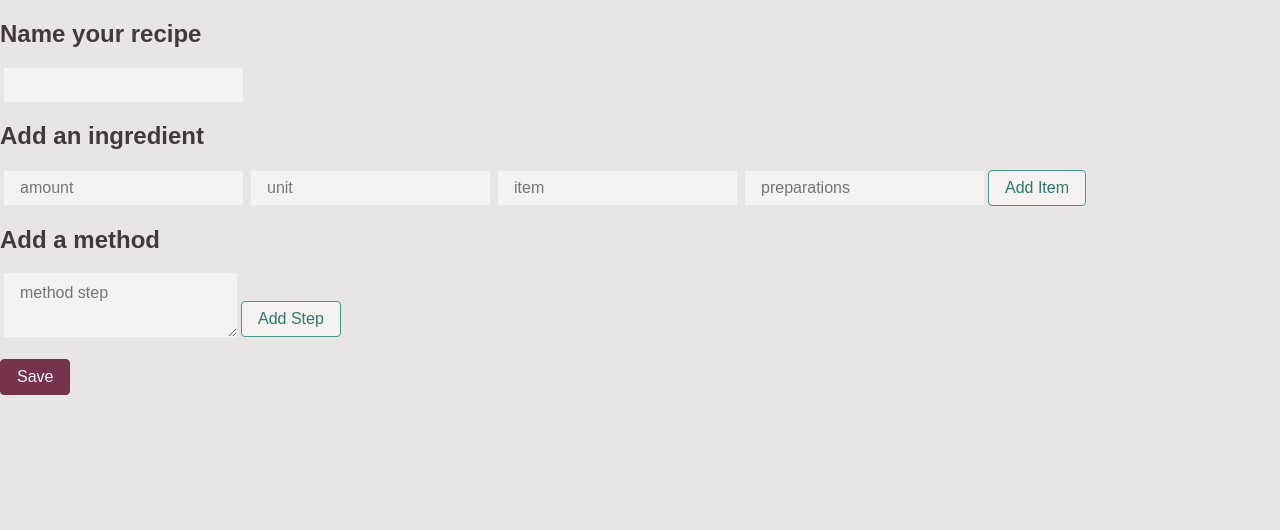
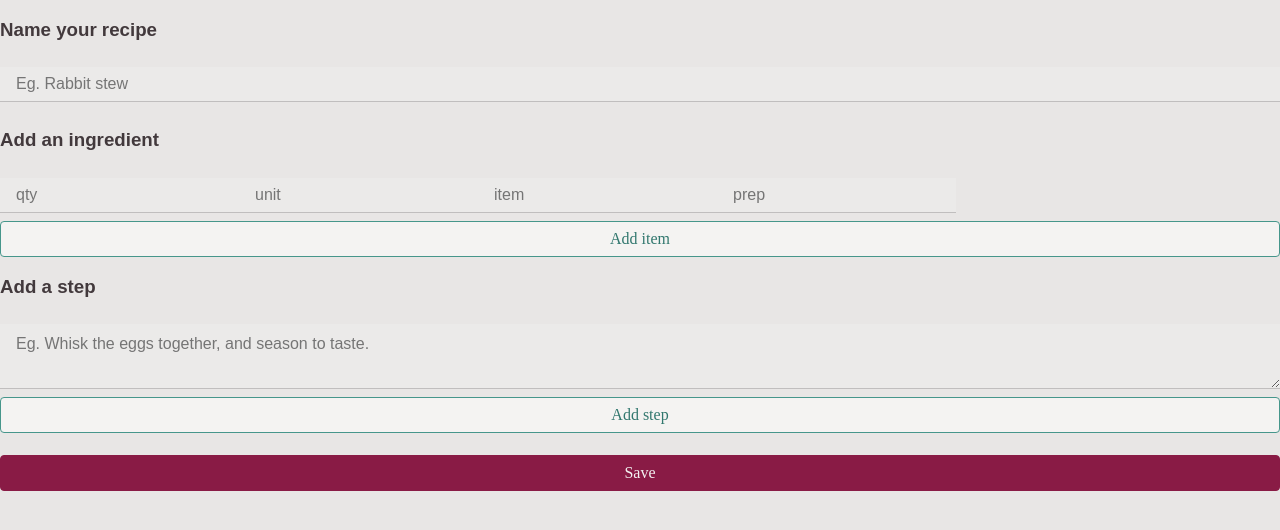
Before and after one commit to juanojeda/recipes-online, a Next.js app: page /editor in a window 1280 px wide. Shown: the top 530 px of the page. Built offline with nearby package versions, Linux system fonts and the light colour scheme; a web font is replaced by a local one.

Commit message:
styling, clear recipe on submit, update readme, remove added recipe

```diff
--- a/components/AddIngredient.js
+++ b/components/AddIngredient.js
@@ -1,8 +1,14 @@
 import React, { useState } from "react";
 import PropTypes from "prop-types";
+import styled from "styled-components";
 
 import { Input } from "./Input";
 import Button from "./Button";
+
+const FlexContainer = styled.div`
+  display: flex;
+`;
+const FlexItem = styled.div``;
 
 const AddIngredient = ({ setValueFn }) => {
   const [amount, setAmount] = useState("");
@@ -25,17 +31,27 @@ const AddIngredient = ({ setValueFn }) => {
 
   return (
     <div>
-      <Input value={amount} setter={setAmount} placeholder="amount" />
+      <FlexContainer>
+        <FlexItem>
+          <Input value={amount} setter={setAmount} placeholder="qty" />
+        </FlexItem>
+        <FlexItem>
           <Input value={unit} setter={setUnit} placeholder="unit" />
+        </FlexItem>
+        <FlexItem>
           <Input value={item} setter={setItem} placeholder="item" />
+        </FlexItem>
+        <FlexItem>
           <Input
             value={preparations}
             setter={setPreparations}
-        placeholder="preparations"
+            placeholder="prep"
           />
+        </FlexItem>
+      </FlexContainer>
 
-      <Button variant="secondary" fn={addIngredient}>
-        Add Item
+      <Button variant="secondary" fn={addIngredient} block>
+        Add item
       </Button>
     </div>
   );
--- a/components/AddMethodStep.js
+++ b/components/AddMethodStep.js
@@ -19,10 +19,10 @@ const AddMethodStep = ({ setValueFn }) => {
         type="textarea"
         value={step}
         setter={setStep}
-        placeholder="method step"
+        placeholder="Eg. Whisk the eggs together, and season to taste."
       />
       <Button variant="secondary" fn={addStep}>
-        Add Step
+        Add step
       </Button>
     </div>
   );
--- a/components/Button.js
+++ b/components/Button.js
@@ -2,6 +2,7 @@ import React from "react";
 import PropTypes from "prop-types";
 import styled from "styled-components";
 
+import { fontSets } from "../utils/style-utils/fonts";
 import colours from "../utils/style-utils/colours";
 
 const Component = styled.button`
@@ -10,17 +11,18 @@ const Component = styled.button`
   border: ${({ variant }) => colours.buttons[variant].border};
   border-radius: 0.25rem;
   color: ${({ variant }) => colours.buttons[variant].text};
-  font-family: inherit;
+  font-family: ${fontSets.sans["700"]};
   font-size: 1rem;
   padding-bottom: 0.5rem;
   padding-left: 1rem;
   padding-right: 1rem;
   padding-top: 0.5rem;
+  width: ${({ block }) => (block ? "100%" : undefined)};
 `;
 
 const Button = ({ variant, children, fn }) => {
   return (
-    <Component variant={variant} onClick={fn}>
+    <Component variant={variant} onClick={fn} block>
       {children}
     </Component>
   );
--- a/components/Input.js
+++ b/components/Input.js
@@ -6,14 +6,21 @@ import colours from "../utils/style-utils/colours";
 const StyledInput = styled.input`
   background: ${colours.inputs.bg};
   border: none;
-  margin-right: 0.25rem;
+  border-bottom: ${colours.inputs.borderBottom};
+  font-family: inherit;
   font-size: 1rem;
+  margin-bottom: 0.5rem;
+  margin-top: 0.5rem;
   padding-bottom: 0.5rem;
   padding-left: 1rem;
   padding-right: 1rem;
   padding-top: 0.5rem;
-  margin-left: 0.25rem;
-  font-family: inherit;
+  transition: 200ms ease background;
+  width: 100%;
+  &:focus,
+  &:active {
+    background: ${colours.inputs.bgFocus};
+  }
 `;
 
 const StyledTextArea = styled(StyledInput).attrs({
--- a/pages/editor.js
+++ b/pages/editor.js
@@ -12,6 +12,12 @@ const Editor = props => {
   const [title, setTitle] = useState("");
   const [ingredients, setIngredients] = useState([]);
   const [methods, setMethods] = useState([]);
+
+  const clearRecipe = () => {
+    setTitle("");
+    setIngredients([]);
+    setMethods([]);
+  };
 
   const addIngredientFn = ingredient =>
     setIngredients([
@@ -41,6 +47,9 @@ const Editor = props => {
         body: JSON.stringify(body)
       });
       const { title, ingredients, methods } = await data.json();
+
+      clearRecipe();
+
       console.log("successfully added");
       console.log({ title, ingredients, methods });
     } catch (e) {
@@ -50,11 +59,11 @@ const Editor = props => {
 
   return (
     <>
-      <h2>Name your recipe</h2>
-      <Input setter={setTitle} placeholder={title} value={title} />
-      <h2>Add an ingredient</h2>
+      <h3>Name your recipe</h3>
+      <Input setter={setTitle} placeholder="Eg. Rabbit stew" value={title} />
+      <h3>Add an ingredient</h3>
       <AddIngredient setValueFn={addIngredientFn} />
-      <h2>Add a method</h2>
+      <h3>Add a step</h3>
       <AddMethodStep setValueFn={addMethodStepFn} />
       <RecipeDisplay
         title={title}
--- a/utils/style-utils/colours.js
+++ b/utils/style-utils/colours.js
@@ -5,7 +5,7 @@ const milk = "#f4f3f2";
 
 const cacao = "#42393c";
 
-const shiraz = "#75334c";
+const shiraz = "#891b45";
 const shiraz_dark = "#591b33";
 
 const oregano = "#46968b";
@@ -19,7 +19,9 @@ const turmeric = "#f99020";
 const colours = {
   links: oregano,
   inputs: {
-    bg: milk
+    bg: transparentize(0.75, milk),
+    bgFocus: transparentize(0.25, milk),
+    borderBottom: `1px solid ${transparentize(0.75, cacao)}`
   },
   buttons: {
     primary: {
```
Also changed, not shown: recipes/sesame-kewpie-dressing.md (deleted, +0 -22 lines), 1 other file (tests, documents, lock files or other folders). Lines whose indentation alone changed are shown as unchanged.
